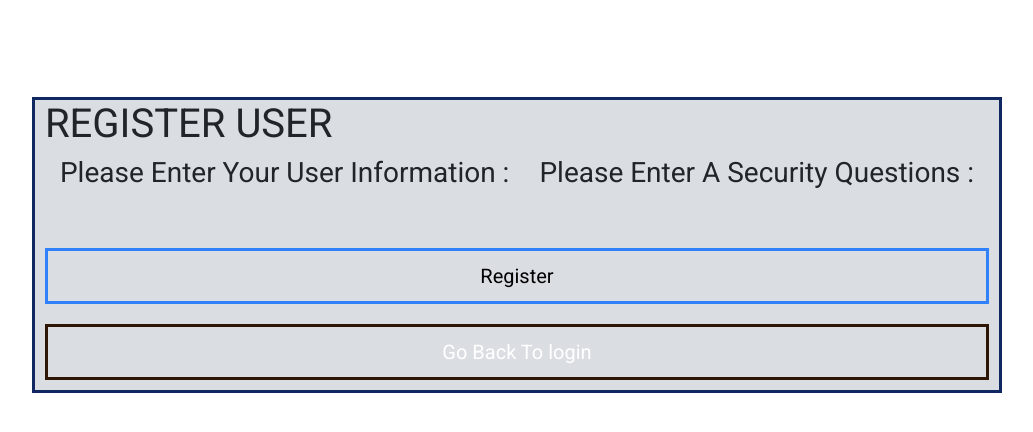
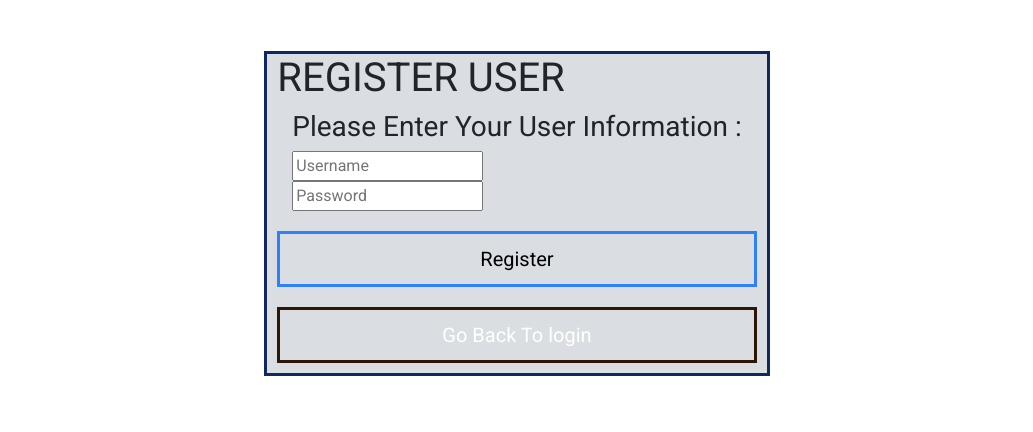
Before and after one commit to Agauntt/Project2, an Angular app in the folder Chatr/: page /register in a window 1280 px wide. Shown: the top 432 px of the page, without its empty margins (123-1156 px from the left). Built offline with nearby package versions, Linux system fonts and the light colour scheme.

Commit message:
adding maven backend

```diff
--- a/Chatr/src/app/chatr.service.ts
+++ b/Chatr/src/app/chatr.service.ts
@@ -22,7 +22,6 @@ export class ChatrService {
   }
 
   public login(user: User){
-    console.log(user);
     return this.http.post<User>(this.loginUrl, user);
   }
 }
--- a/Chatr/src/app/login/login.component.html
+++ b/Chatr/src/app/login/login.component.html
@@ -9,15 +9,8 @@
         <h1>CHATR LOGIN : </h1>
         <!-- onsubmit="return loginValidForm()" action="login" method="post"  -->
         <form name="loginForm" (ngSubmit)="login()" method ="post" action="login" onsubmit="return false"  id="loginForm" >
-
-
-                <input type="text" placeholder="UserName" name="username" [(ngModel)] = "user.userName" required>
-
-
-
+                <input type="text" placeholder="Username" name="username" [(ngModel)] = "user.chatruser" required>
                 <input type="password" placeholder="Password" name="password" [(ngModel)] = "user.passWord" required>
-
-
            <br>
             <input  value="Login" type="submit" id="frSub"  />
 		</form>
--- a/Chatr/src/app/login/login.component.ts
+++ b/Chatr/src/app/login/login.component.ts
@@ -18,7 +18,13 @@ export class LoginComponent {
 
    login(){
     this.chatrService.login(this.user).subscribe(data => {
-      console.log(data);
+      if(data == null){
+        alert("no user found");
+      } else{
+      console.log(data)
+      console.log(data.chatruser);
+      console.log(data.cid);
+      }
     })
    }
 }
--- a/Chatr/src/app/register/register.component.html
+++ b/Chatr/src/app/register/register.component.html
@@ -11,66 +11,8 @@
                             <div class="row">
                                 <div class="col-sm-auto">
                                         <h3>Please Enter Your User Information : </h3>
-                                        <table class="example-full-width" cellspacing="20" >
-                                            <tr>
-                                                <td>
-                                                    <!-- <mat-form-field class="matInp">
-                                                        <input matInput type="text" placeholder="First Name" required/>
-                                                    </mat-form-field> -->
-                                                </td>
-                                                <td>
-                                                    <!-- <mat-form-field class="matInp">
-                                                        <input matInput type="text" placeholder="Last Name" required/>
-                                                    </mat-form-field> -->
-                                                </td>
-                                            </tr>
-                                        </table>
-                                        <br>
-                                        <table class="example-full-width" cellspacing="20" >
-                                            <tr>
-                                                <td>
-                                                    <!-- <mat-form-field class="matInp">
-                                                        <input matInput type="text" placeholder="UserName" required/>
-                                                    </mat-form-field> -->
-                                                </td>
-                                                <td>
-                                                    <!-- <mat-form-field class="matInp">
-                                                        <input matInput type="email" placeholder="Email" required/>
-                                                    </mat-form-field> -->
-                                                </td>
-                                            </tr>
-                                        </table>
-
-                                        <table class="example-full-width" cellspacing="20">
-                                                <tr>
-                                                    <td>
-                                                        <!-- <mat-form-field class="matInp">
-                                                            <input matInput type="password" placeholder="Password" required/>
-                                                        </mat-form-field> -->
-                                                    </td>
-                                                    <td>
-                                                        <!-- <mat-form-field class="matInp">
-                                                            <input matInput type="password" placeholder="Retype Password" required/>
-                                                        </mat-form-field> -->
-                                                    </td>
-                                                </tr>
-                                        </table>
-                                </div>
-                                <div class="col-sm-auto">
-                                        <h3>Please Enter A Security Questions : </h3>
-                                        <!-- <mat-form-field class="matInp">
-                                            <mat-label>Security Questions : </mat-label>
-                                            <select matNativeControl required>
-                                                <option value="What is your Middle Name">What is your Middle Name</option>
-                                                <option value="What is your First Car Model Name">What is your First Car Model Name ?</option>
-                                                <option value="What is your Pet Name">What is your Pet Name ?</option>
-                                                <option value="What city were you Born">What city were you Born ?</option>
-                                            </select>
-                                        </mat-form-field>
-                                        <h5>Answer : </h5>
-                                        <mat-form-field class="matInp">
-                                            <input matInput type="text" placeholder="Question Answer" required/>
-                                        </mat-form-field> -->
+                                        <input type="text" name="chatruser" placeholder="Username" [(ngModel)] = user.chatruser><br>
+                                        <input type="password" name="password" placeholder="Password" [(ngModel)] = user.passWord><br>
                                 </div>
                             </div>
                         </div>
--- a/Chatr/src/app/register/register.component.ts
+++ b/Chatr/src/app/register/register.component.ts
@@ -1,17 +1,19 @@
-import { Component, OnInit } from '@angular/core';
-// import {MatFormFieldModule} from '@angular/material/form-field';
+import { Component } from '@angular/core';
+import { User } from '../user';
+import { ChatrService } from '../chatr.service';
 
 @Component({
   selector: 'app-register',
   templateUrl: './register.component.html',
   styleUrls: ['./register.component.css']
 })
-export class RegisterComponent implements OnInit {
+export class RegisterComponent{
 
-  constructor() { }
+  user:User;
 
-  ngOnInit() {
-    console.log("On init Register Pages")
-  }
+  constructor(private chatrService:ChatrService) {
+    this.user = new User;
+   }
+
 
 }
--- a/Chatr/src/app/user.ts
+++ b/Chatr/src/app/user.ts
@@ -1,4 +1,5 @@
 export class User {
-    userName: string;
+    cid: number;
+    chatruser: string;
     passWord: string;
 }
```
